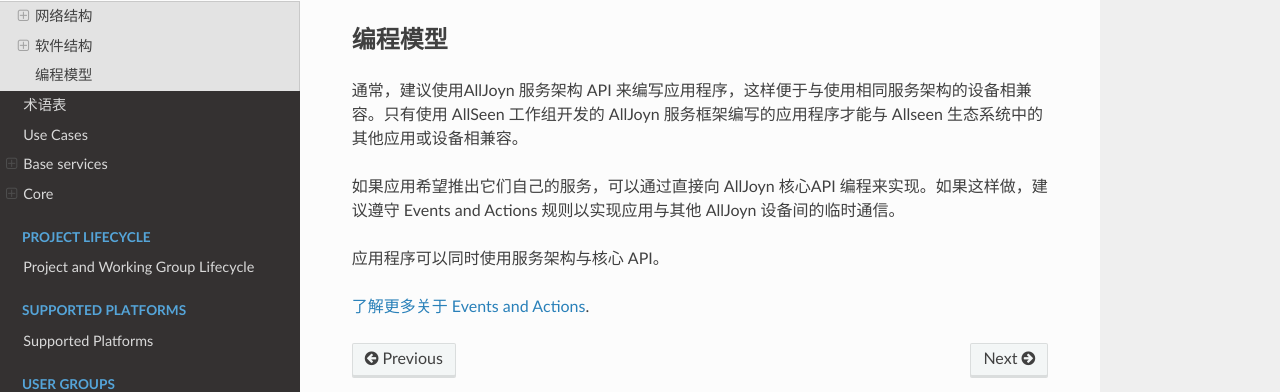
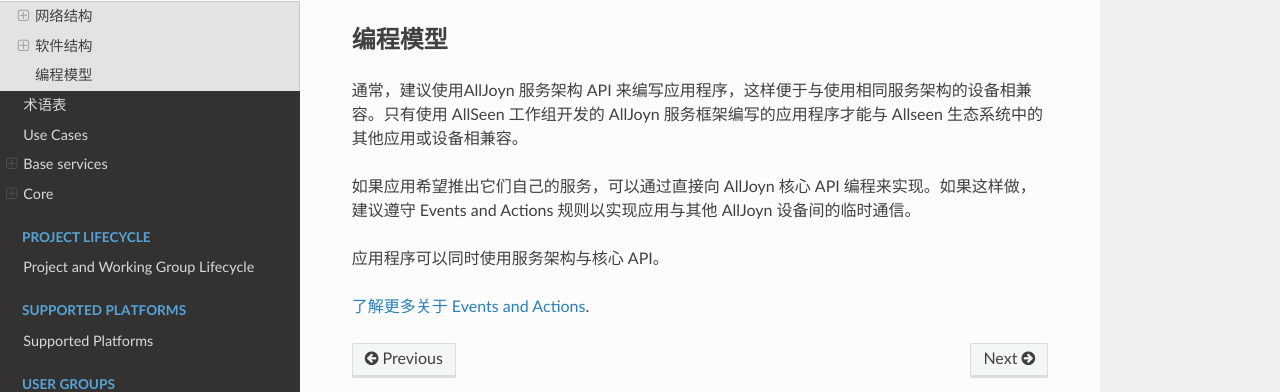
Before and after one commit to smart-conn/alljoyn-zh, an MkDocs documentation site: the page built from docs/learn/architecture.md, in a window 1280 px wide and 900 px high, scrolled down 3425 px. Shown: the part 429-821 px from the top of the window. Built offline with MkDocs 1.6.1, drawn with Linux system fonts in a browser that asks for light colours; nearby versions of some CDN libraries; some of the changed text lies outside the part shown.

```diff
--- a/docs/learn/architecture.md
+++ b/docs/learn/architecture.md
@@ -2,7 +2,7 @@
 
 ## 网络结构
 
-AllJoyn&trade;架构在本地网络上运行，使设备和应用程序能够发送通知并且发现彼此。本章解释了 Alljoyn 的网络结构和不同 AllJoyn 组件之间的关系。
+AllJoyn&trade; 架构在本地网络上运行，使设备和应用程序能够发送通知并且发现彼此。本章解释了 AllJoyn 的网络结构和不同 AllJoyn 组件之间的关系。
 
 
 ### 应用和路由
@@ -23,6 +23,7 @@ AllJoyn&trade;架构在本地网络上运行，使设备和应用程序能够发
 AllJoyn 架构在本地网络上运行。目前它支持 Wi-Fi, Ethernet, serial, 和 Power Line (PLC)。不过由于 AllJoyn 软件是协议不相关的，并且 AllJoyn 系统是在不断完善的开源工程。在未来，将会加入更多的传输方式。
 
 除此之外，使用桥程序，可以将 AllJoyn 架构与其他类型的系统互联，如 Zigbee, Z-wave 和云。实际上，有一个工作组正在负责向标准 AllJoyn 服务中加入一个[网关代理][gateway-agent]。
+
 ##  软件结构
 
 AllJoyn 架构包含了 Alljoyn 应用和 AllJoyn 路由。
@@ -46,7 +47,7 @@ AllJoyn 核心资源库提供了与 AllJoyn 网络互联的最低级别的 API
 
 * 通知和发现
 * 建立会话
-* 接口定义的方法、 属性和信号
+* 接口定义的方法、属性和信号
 * 对象的创建和处理
 开发人员使用这些 API 来实现 AllJoyn 服务架构，或建立专用接口。
 
@@ -89,7 +90,7 @@ AllJoyn 架构提供了两种版本选择：
 
 通常，建议使用AllJoyn 服务架构 API 来编写应用程序，这样便于与使用相同服务架构的设备相兼容。只有使用 AllSeen 工作组开发的 AllJoyn 服务框架编写的应用程序才能与 Allseen 生态系统中的其他应用或设备相兼容。
 
-如果应用希望推出它们自己的服务，可以通过直接向 AllJoyn 核心API 编程来实现。如果这样做，建议遵守 Events and Actions 规则以实现应用与其他 AllJoyn 设备间的临时通信。
+如果应用希望推出它们自己的服务，可以通过直接向 AllJoyn 核心 API 编程来实现。如果这样做，建议遵守 Events and Actions 规则以实现应用与其他 AllJoyn 设备间的临时通信。
 
 应用程序可以同时使用服务架构与核心 API。
 
```
